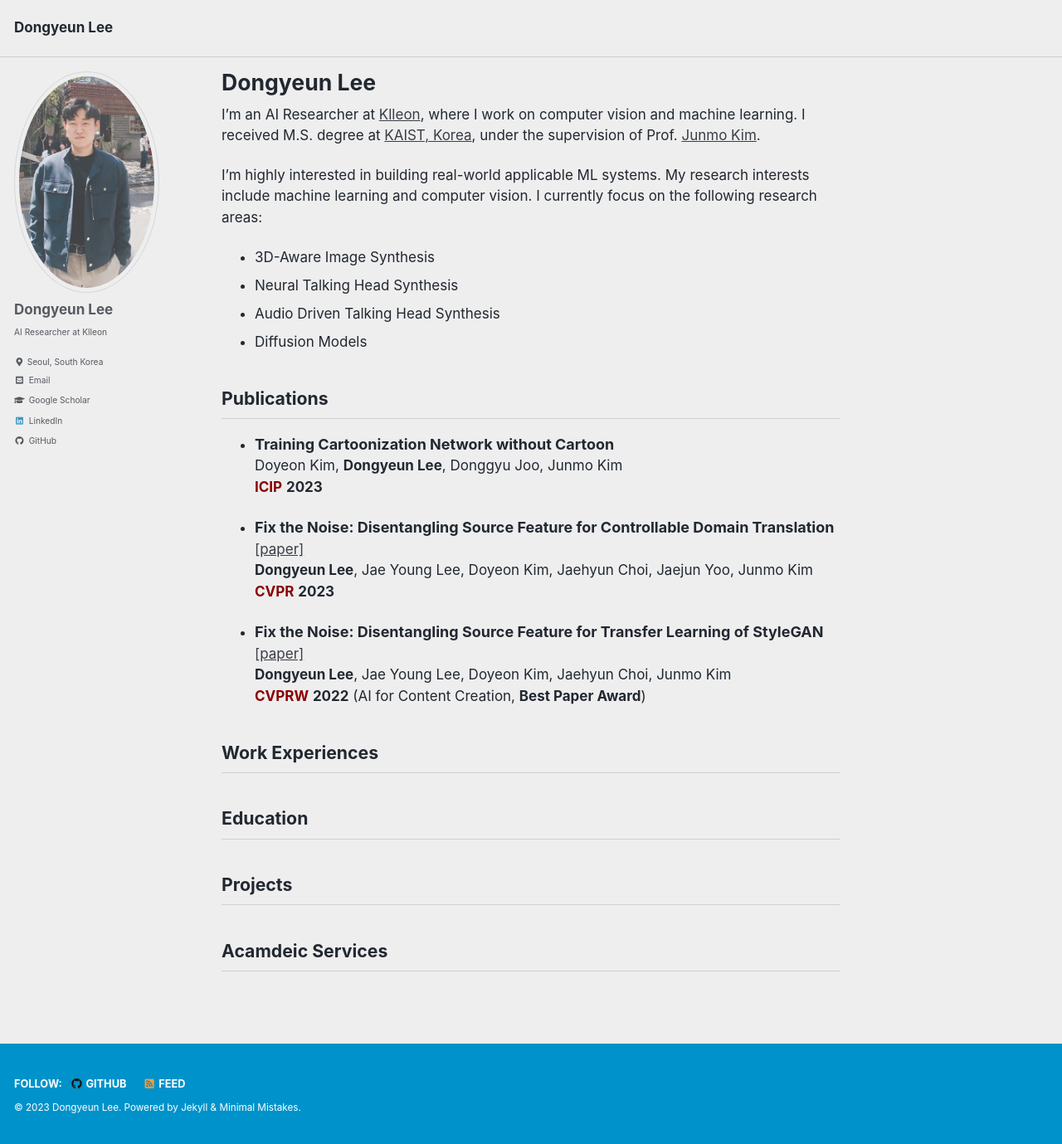
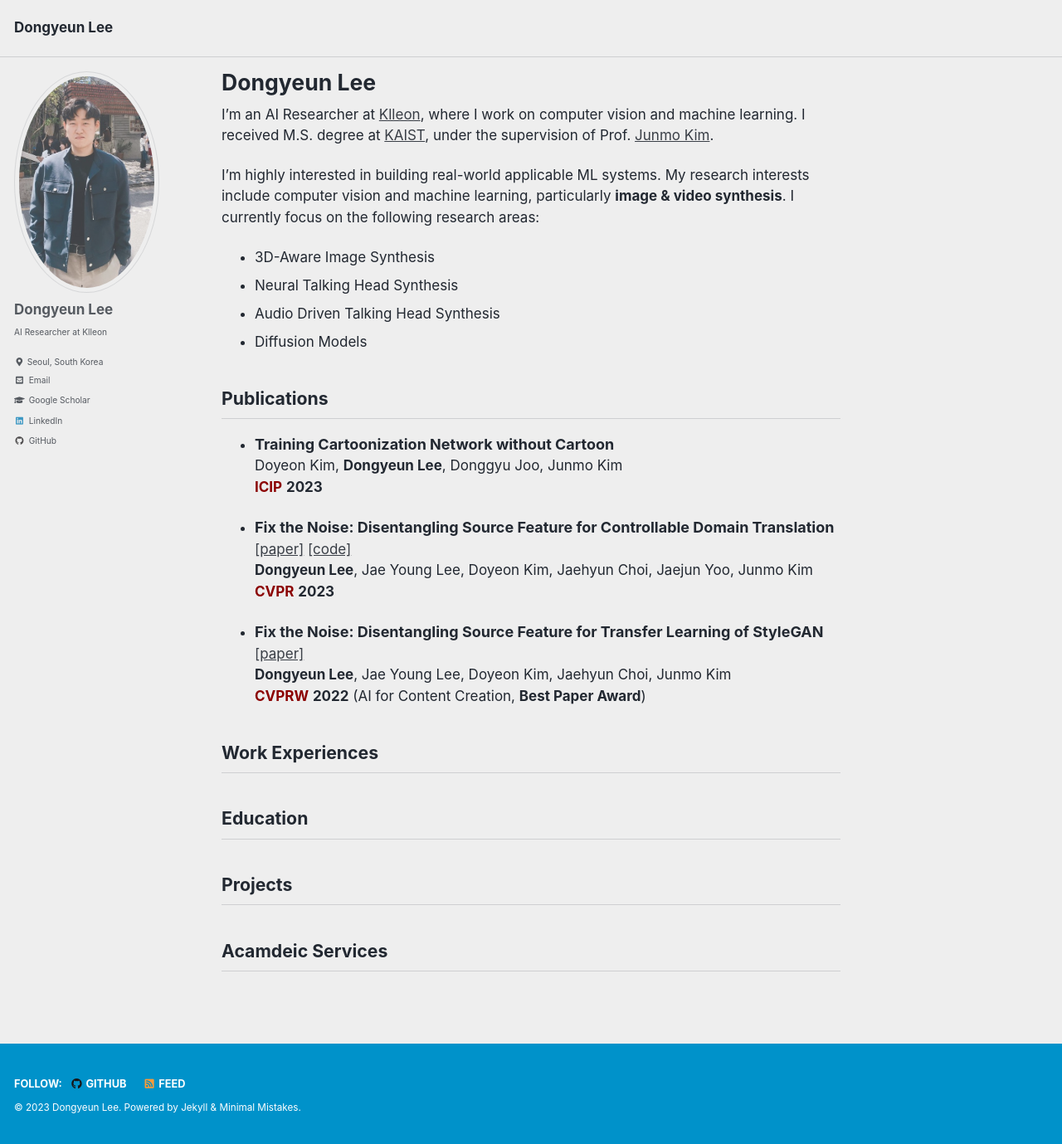
Before and after one commit to LeeDongYeun/leedongyeun.github.io, a Jekyll site: the page built from _pages/about.md, in a window 1280 px wide and 1379 px high. Shown: the whole window at 83% size. Built offline with Jekyll 4.4.1, drawn with Linux system fonts in a browser that asks for light colours; cached includes are drawn as plain includes.

Commit message:
Update about.md

```diff
--- a/_pages/about.md
+++ b/_pages/about.md
@@ -7,9 +7,10 @@ redirect_from:
   - /about/
   - /about.html
 ---
-I'm an AI Researcher at [Klleon](https://klleon.io/), where I work on computer vision and machine learning. I received M.S. degree at [KAIST, Korea](https://www.kaist.ac.kr/), under the supervision of Prof. [Junmo Kim](http://siit.kaist.ac.kr/Faculty).
+I'm an AI Researcher at [Klleon](https://klleon.io/), where I work on computer vision and machine learning.
+I received M.S. degree at [KAIST](https://www.kaist.ac.kr/), under the supervision of Prof. [Junmo Kim](http://siit.kaist.ac.kr/Faculty).
 
-I'm highly interested in building real-world applicable ML systems. My research interests include machine learning and computer vision. I currently focus on the following research areas:
+I'm highly interested in building real-world applicable ML systems. My research interests include computer vision and machine learning, particularly **image & video synthesis**. I currently focus on the following research areas:
  - 3D-Aware Image Synthesis
  - Neural Talking Head Synthesis
  - Audio Driven Talking Head Synthesis
@@ -21,7 +22,7 @@ Doyeon Kim, **Dongyeun Lee**, Donggyu Joo, Junmo Kim \\
 <span style="color:darkred">**ICIP**</span> **2023**
 
 - **<font size="4">Fix the Noise: Disentangling Source Feature for Controllable Domain Translation</font>**
-[[paper]](https://openaccess.thecvf.com/content/CVPR2023/html/Lee_Fix_the_Noise_Disentangling_Source_Feature_for_Controllable_Domain_Translation_CVPR_2023_paper.html) \\
+[[paper]](https://openaccess.thecvf.com/content/CVPR2023/html/Lee_Fix_the_Noise_Disentangling_Source_Feature_for_Controllable_Domain_Translation_CVPR_2023_paper.html) [[code]](https://github.com/LeeDongYeun/FixNoise) \\
 **Dongyeun Lee**, Jae Young Lee, Doyeon Kim, Jaehyun Choi, Jaejun Yoo, Junmo Kim \\
 <span style="color:darkred">**CVPR**</span> **2023**
 
```
